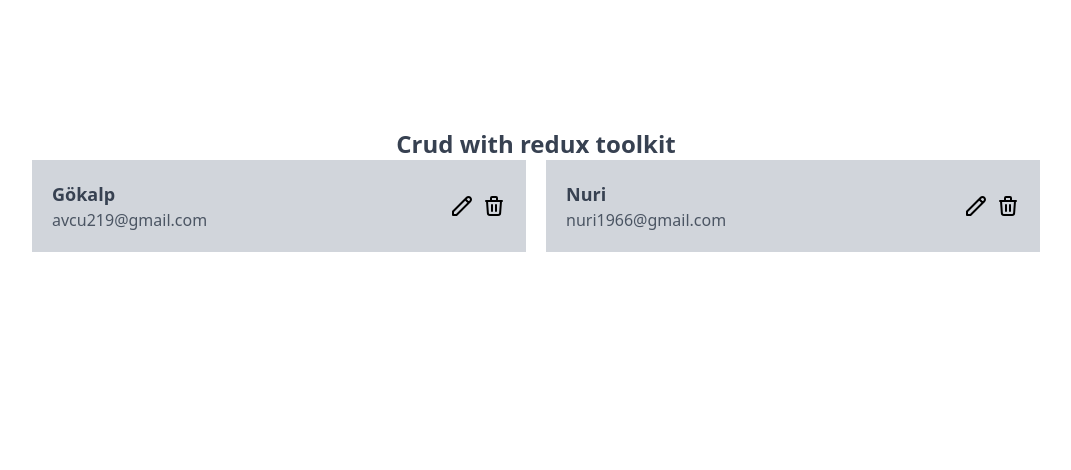
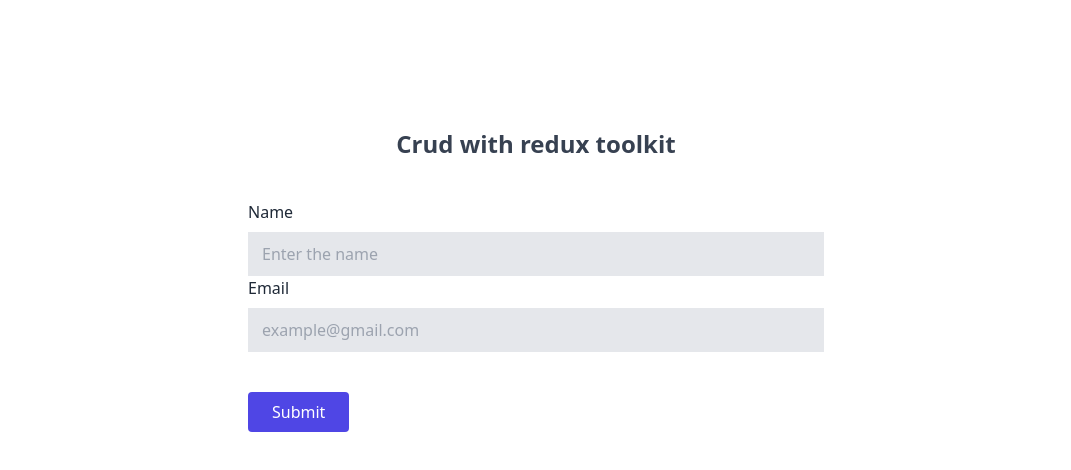
Before and after one commit to GokalpAvcu/crud-react, a React (Create React App) app: page /add-user in a window 1280 px wide. Shown: the top 470 px of the page, without its empty margins (104-1175 px from the left). Built offline with nearby package versions, Linux system fonts and the light colour scheme.

Commit message:
add router

```diff
--- a/package.json
+++ b/package.json
@@ -8,6 +8,7 @@
     "@testing-library/user-event": "^13.5.0",
     "react": "^18.1.0",
     "react-dom": "^18.1.0",
+    "react-router-dom": "^6.3.0",
     "react-scripts": "5.0.1",
     "web-vitals": "^2.1.4"
   },
--- a/src/App.js
+++ b/src/App.js
@@ -1,13 +1,18 @@
-import './App.css';
-import { UserList } from './features/users/UserList';
+import "./App.css";
+import {UserList} from "./features/users/UserList.jsx";
+import {AddUser} from "./features/users/AddUser.jsx";
+import { Routes, Route, Link } from "react-router-dom";
 
 function App() {
   return (
     <div className="container mx-auto px-2 max-w-5xl pt-10 md:pt-32">
-      <h1 className='text-center font-bold text-2xl text-gray-700'>
+      <h1 className="text-center font-bold text-2xl text-gray-700">
         Crud with redux toolkit
       </h1>
-     <UserList/>
+      <Routes>
+        <Route path="/" element={<UserList />} />
+        <Route path="/add-user" element={<AddUser />} />
+      </Routes>
     </div>
   );
 }
--- /dev/null
+++ b/src/components/Button.jsx
@@ -0,0 +1,12 @@
+import React from "react";
+
+export const Button = ({ onClick, children }) => {
+  return (
+    <button className="bg-indigo-600 text-white py-2 px-6 my-10 rounded hover:bg-indigo-700"
+    onClick={onClick}
+    >
+
+        {children}
+    </button>
+  );
+};
--- /dev/null
+++ b/src/components/TextField.jsx
@@ -0,0 +1,17 @@
+import React from "react";
+
+const TextField = ({ label, inputProps, onChange, value }) => {
+  return (
+    <div className="flex flex-col">
+      <label className="mb-2 text-base text-gray-800"> {label}</label>
+      <input
+        className="bg-gray-200 py-2 px-3 border-2 outline-none"
+        {...inputProps}
+        onChange={onChange}
+        value={value}
+      />
+    </div>
+  );
+};
+
+export default TextField;
--- /dev/null
+++ b/src/features/users/AddUser.jsx
@@ -0,0 +1,34 @@
+import React from "react";
+import { Button } from "../../components/Button";
+import TextField from "../../components/TextField";
+import { useState } from "react";
+
+export const AddUser = () => {
+  const [values, setValues] = useState({
+    name: "",
+    email: "",
+  });
+
+  const handleAddUser = () => {
+     setValues({ name:"", email:"",});
+     console.log(values);
+
+  }
+  return (
+    <div className="mt-10 max-w-xl mx-auto">
+      <TextField
+        label="Name"
+        value={values.name}
+        onChange={(e) => setValues({...values, name: e.target.value})}
+        inputProps={{ type: "text", placeholder: "Enter the name" }}
+      />
+      <TextField
+        label="Email"
+        value={values.email}
+        onChange={(e) => setValues({...values, email: e.target.value})}
+        inputProps={{ type: "email", placeholder: "example@gmail.com" }}
+      />
+      <Button onClick={handleAddUser}>Submit</Button>
+    </div>
+  );
+};
--- a/src/features/users/UserList.jsx
+++ b/src/features/users/UserList.jsx
@@ -1,4 +1,5 @@
 import React from "react";
+import {Button } from "../../components/Button";
 
 export const UserList = () => {
   const users = [
@@ -49,7 +50,11 @@
         </div>
       </div>
     ));
+
+
   return (
+    <div>
+      <Button>Add User</Button>
       <div className="grid gap-5 md:grid-cols-2">
         {users.length ? ( // kullanıcıların bir değere sahip olup olmadığını kontrol ediyorum
           renderCard()
@@ -59,5 +64,6 @@
           </p>
         )}
       </div>
+    </div>
   );
 };
--- a/src/index.js
+++ b/src/index.js
@@ -1,11 +1,14 @@
-import React from 'react';
-import ReactDOM from 'react-dom/client';
-import './index.css';
-import App from './App';
+import React from "react";
+import ReactDOM from "react-dom/client";
+import "./index.css";
+import App from "./App";
+import { BrowserRouter } from "react-router-dom";
 
-const root = ReactDOM.createRoot(document.getElementById('root'));
+const root = ReactDOM.createRoot(document.getElementById("root"));
 root.render(
   <React.StrictMode>
-    <App />
+    <BrowserRouter>
+      <App />
+    </BrowserRouter>
   </React.StrictMode>
 );
```
Also changed, not shown: 1 other file (tests, documents, lock files or other folders). Lines whose indentation alone changed are shown as unchanged.
